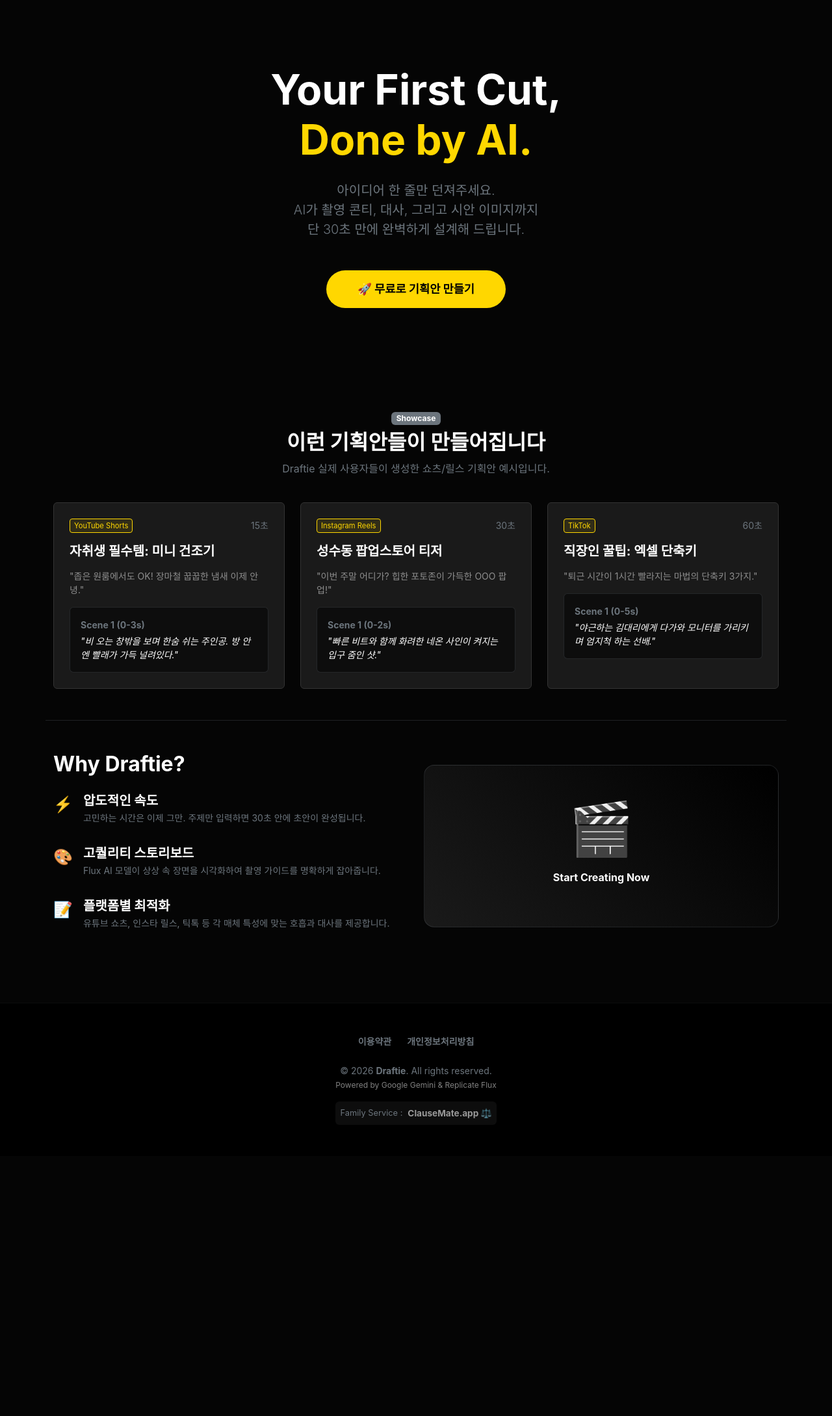
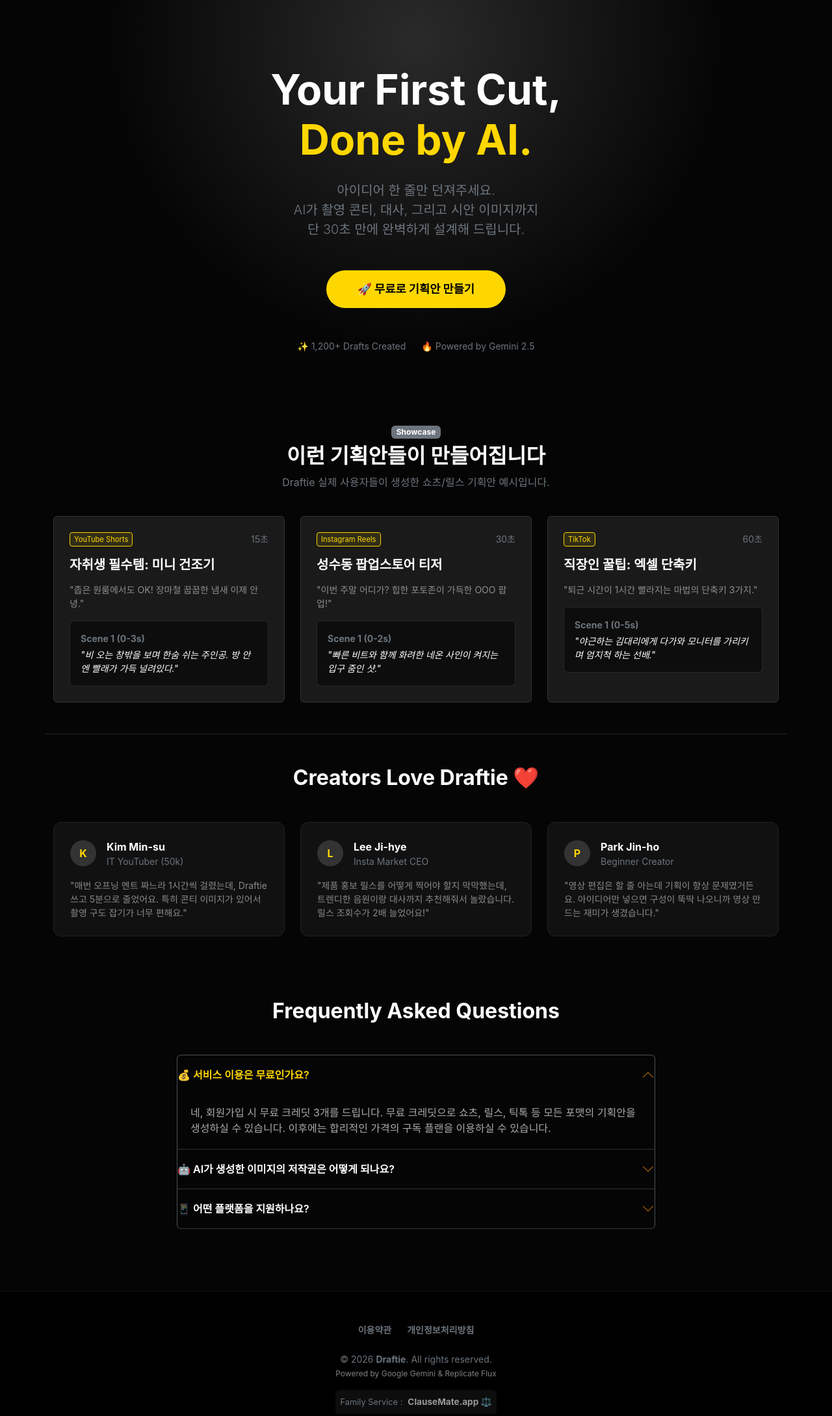
Before and after one commit to kennethahnnnn-crypto/ai-video-planner, a Flask app: page / in a window 1280 px wide. Shown: the part 84-2263 px from the top of the page at 65% size. Before the commit the page ends 1805 px from the top, so only its background shows below. Run offline with Flask 3, Linux system fonts and the light colour scheme.

Commit message:
Landing Page Upgrade with FAQ and Testimonials

```diff
--- a/templates/landing.html
+++ b/templates/landing.html
@@ -4,48 +4,52 @@
     <meta charset="UTF-8">
     <meta name="viewport" content="width=device-width, initial-scale=1.0">
     <title>Draftie - AI Video Planner</title>
-    <script async src="https://pagead2.googlesyndication.com/pagead/js/adsbygoogle.js?client=ca-pub-3927341977483516"
-     crossorigin="anonymous"></script>
+
     <meta name="description" content="유튜브 쇼츠, 릴스, 틱톡 영상 기획을 30초 만에 끝내세요. AI가 시나리오부터 스토리보드 이미지까지 자동으로 생성해 줍니다.">
-    <meta name="keywords" content="AI영상기획, 유튜브쇼츠, 스토리보드, 콘티작가, 릴스기획, Draftie">
+    <link rel="icon" type="image/svg+xml" href="{{ url_for('static', filename='favicon.svg') }}">
+    <link href="https://cdn.jsdelivr.net/npm/bootstrap@5.3.0/dist/css/bootstrap.min.css" rel="stylesheet">
 
-    <link rel="icon" type="image/svg+xml" href="{{ url_for('static', filename='favicon.svg') }}">
-
-    <link href="https://cdn.jsdelivr.net/npm/bootstrap@5.3.0/dist/css/bootstrap.min.css" rel="stylesheet">
     <style>
         :root { --draftie-yellow: #FFD700; --bg-black: #050505; }
         body { background-color: var(--bg-black); color: #ffffff; font-family: -apple-system, BlinkMacSystemFont, "Segoe UI", Roboto, "Helvetica Neue", Arial, sans-serif; }
-        .hero-section { padding: 100px 0 60px; }
+
+        .hero-section { padding: 100px 0 60px; background: radial-gradient(circle at 50% 10%, #2a2a2a 0%, #050505 60%); }
         .feature-card { background: #1a1a1a; border: 1px solid #333; transition: transform 0.3s; }
         .feature-card:hover { transform: translateY(-5px); border-color: var(--draftie-yellow); }
         .example-badge { font-size: 0.7rem; background: rgba(255, 215, 0, 0.1); color: var(--draftie-yellow); border: 1px solid var(--draftie-yellow); padding: 2px 6px; border-radius: 4px; }
+
+        /* 리뷰 카드 스타일 */
+        .review-card { background-color: #111; border: 1px solid #222; padding: 25px; border-radius: 12px; height: 100%; }
+        .review-avatar { width: 40px; height: 40px; background-color: #333; border-radius: 50%; display: flex; align-items: center; justify-content: center; font-weight: bold; color: var(--draftie-yellow); }
+
+        /* FAQ 아코디언 커스텀 */
+        .accordion-item { background-color: transparent; border-bottom: 1px solid #333; }
+        .accordion-button { background-color: transparent; color: #fff; box-shadow: none; font-weight: 600; padding: 20px 0; }
+        .accordion-button:not(.collapsed) { background-color: transparent; color: var(--draftie-yellow); box-shadow: none; }
+        .accordion-button::after { filter: invert(1); }
+        .accordion-body { color: #aaa; padding-bottom: 20px; }
+
+        .hover-white:hover { color: #fff !important; }
     </style>
 </head>
 <body class="d-flex flex-col min-vh-100 flex-column">
 
     <nav class="navbar navbar-dark py-3" style="background-color: transparent;">
         <div class="container d-flex justify-content-between align-items-center">
-
             <div class="d-flex align-items-center gap-4">
                 <a class="navbar-brand fw-bold fs-3" href="/">Draftie.</a>
-
                 <div class="d-none d-md-flex gap-3">
                     <a href="/gallery" class="text-secondary text-decoration-none small hover-white fw-bold">⚡️ 갤러리</a>
                     <a href="/guide/shorts" class="text-secondary text-decoration-none small hover-white">쇼츠 가이드</a>
                     <a href="/guide/reels" class="text-secondary text-decoration-none small hover-white">릴스 꿀팁</a>
                 </div>
             </div>
-
             <div>
                 <a href="/login" class="btn btn-outline-light btn-sm rounded-pill px-4 me-2">로그인</a>
                 <a href="/signup" class="btn btn-primary btn-sm rounded-pill px-4 fw-bold" style="background-color: var(--draftie-yellow); border: none; color: #000;">시작하기</a>
             </div>
         </div>
     </nav>
-
-    <style>
-        .hover-white:hover { color: #fff !important; }
-    </style>
 
     <section class="hero-section text-center container">
         <h1 class="display-3 fw-bold mb-4">
@@ -62,6 +66,10 @@
                 🚀 무료로 기획안 만들기
             </a>
         </div>
+        <div class="d-flex justify-content-center gap-4 text-secondary small">
+            <span>✨ 1,200+ Drafts Created</span>
+            <span>🔥 Powered by Gemini 2.5</span>
+        </div>
     </section>
 
     <section class="container py-5">
@@ -72,7 +80,6 @@
                 <p class="text-secondary">Draftie 실제 사용자들이 생성한 쇼츠/릴스 기획안 예시입니다.</p>
             </div>
         </div>
-
         <div class="row g-4">
             <div class="col-md-4">
                 <div class="card feature-card h-100 text-white">
@@ -82,9 +89,7 @@
                             <small class="text-secondary">15초</small>
                         </div>
                         <h5 class="card-title fw-bold mb-3">자취생 필수템: 미니 건조기</h5>
-                        <p class="card-text small text-white-50 mb-3">
-                            "좁은 원룸에서도 OK! 장마철 꿉꿉한 냄새 이제 안녕."
-                        </p>
+                        <p class="card-text small text-white-50 mb-3">"좁은 원룸에서도 OK! 장마철 꿉꿉한 냄새 이제 안녕."</p>
                         <div class="bg-black bg-opacity-50 p-3 rounded border border-secondary border-opacity-25">
                             <p class="mb-1 small text-secondary fw-bold">Scene 1 (0-3s)</p>
                             <p class="mb-0 small text-white fst-italic">"비 오는 창밖을 보며 한숨 쉬는 주인공. 방 안엔 빨래가 가득 널려있다."</p>
@@ -92,7 +97,6 @@
                     </div>
                 </div>
             </div>
-
             <div class="col-md-4">
                 <div class="card feature-card h-100 text-white">
                     <div class="card-body p-4">
@@ -101,9 +105,7 @@
                             <small class="text-secondary">30초</small>
                         </div>
                         <h5 class="card-title fw-bold mb-3">성수동 팝업스토어 티저</h5>
-                        <p class="card-text small text-white-50 mb-3">
-                            "이번 주말 어디가? 힙한 포토존이 가득한 OOO 팝업!"
-                        </p>
+                        <p class="card-text small text-white-50 mb-3">"이번 주말 어디가? 힙한 포토존이 가득한 OOO 팝업!"</p>
                         <div class="bg-black bg-opacity-50 p-3 rounded border border-secondary border-opacity-25">
                             <p class="mb-1 small text-secondary fw-bold">Scene 1 (0-2s)</p>
                             <p class="mb-0 small text-white fst-italic">"빠른 비트와 함께 화려한 네온 사인이 켜지는 입구 줌인 샷."</p>
@@ -111,7 +113,6 @@
                     </div>
                 </div>
             </div>
-
             <div class="col-md-4">
                 <div class="card feature-card h-100 text-white">
                     <div class="card-body p-4">
@@ -120,9 +121,7 @@
                             <small class="text-secondary">60초</small>
                         </div>
                         <h5 class="card-title fw-bold mb-3">직장인 꿀팁: 엑셀 단축키</h5>
-                        <p class="card-text small text-white-50 mb-3">
-                            "퇴근 시간이 1시간 빨라지는 마법의 단축키 3가지."
-                        </p>
+                        <p class="card-text small text-white-50 mb-3">"퇴근 시간이 1시간 빨라지는 마법의 단축키 3가지."</p>
                         <div class="bg-black bg-opacity-50 p-3 rounded border border-secondary border-opacity-25">
                             <p class="mb-1 small text-secondary fw-bold">Scene 1 (0-5s)</p>
                             <p class="mb-0 small text-white fst-italic">"야근하는 김대리에게 다가와 모니터를 가리키며 엄지척 하는 선배."</p>
@@ -133,38 +132,89 @@
         </div>
     </section>
 
-    <section class="container py-5 mb-5 border-top border-secondary border-opacity-25">
-        <div class="row align-items-center">
-            <div class="col-lg-6 mb-4 mb-lg-0">
-                <h2 class="fw-bold mb-4">Why Draftie?</h2>
-                <div class="d-flex flex-column gap-3">
-                    <div class="d-flex align-items-start gap-3">
-                        <span class="fs-4">⚡️</span>
+    <section class="container py-5 border-top border-secondary border-opacity-25">
+        <h2 class="fw-bold text-center mb-5">Creators Love Draftie ❤️</h2>
+        <div class="row g-4">
+            <div class="col-md-4">
+                <div class="review-card">
+                    <div class="d-flex align-items-center gap-3 mb-3">
+                        <div class="review-avatar">K</div>
                         <div>
-                            <h5 class="fw-bold mb-1">압도적인 속도</h5>
-                            <p class="text-secondary small">고민하는 시간은 이제 그만. 주제만 입력하면 30초 안에 초안이 완성됩니다.</p>
+                            <p class="mb-0 fw-bold">Kim Min-su</p>
+                            <p class="mb-0 text-secondary small">IT YouTuber (50k)</p>
                         </div>
                     </div>
-                    <div class="d-flex align-items-start gap-3">
-                        <span class="fs-4">🎨</span>
+                    <p class="text-white-50 small mb-0">"매번 오프닝 멘트 짜느라 1시간씩 걸렸는데, Draftie 쓰고 5분으로 줄었어요. 특히 콘티 이미지가 있어서 촬영 구도 잡기가 너무 편해요."</p>
+                </div>
+            </div>
+            <div class="col-md-4">
+                <div class="review-card">
+                    <div class="d-flex align-items-center gap-3 mb-3">
+                        <div class="review-avatar">L</div>
                         <div>
-                            <h5 class="fw-bold mb-1">고퀄리티 스토리보드</h5>
-                            <p class="text-secondary small">Flux AI 모델이 상상 속 장면을 시각화하여 촬영 가이드를 명확하게 잡아줍니다.</p>
+                            <p class="mb-0 fw-bold">Lee Ji-hye</p>
+                            <p class="mb-0 text-secondary small">Insta Market CEO</p>
                         </div>
                     </div>
-                    <div class="d-flex align-items-start gap-3">
-                        <span class="fs-4">📝</span>
+                    <p class="text-white-50 small mb-0">"제품 홍보 릴스를 어떻게 찍어야 할지 막막했는데, 트렌디한 음원이랑 대사까지 추천해줘서 놀랐습니다. 릴스 조회수가 2배 늘었어요!"</p>
+                </div>
+            </div>
+            <div class="col-md-4">
+                <div class="review-card">
+                    <div class="d-flex align-items-center gap-3 mb-3">
+                        <div class="review-avatar">P</div>
                         <div>
-                            <h5 class="fw-bold mb-1">플랫폼별 최적화</h5>
-                            <p class="text-secondary small">유튜브 쇼츠, 인스타 릴스, 틱톡 등 각 매체 특성에 맞는 호흡과 대사를 제공합니다.</p>
+                            <p class="mb-0 fw-bold">Park Jin-ho</p>
+                            <p class="mb-0 text-secondary small">Beginner Creator</p>
                         </div>
                     </div>
+                    <p class="text-white-50 small mb-0">"영상 편집은 할 줄 아는데 기획이 항상 문제였거든요. 아이디어만 넣으면 구성이 뚝딱 나오니까 영상 만드는 재미가 생겼습니다."</p>
                 </div>
             </div>
-            <div class="col-lg-6 text-center">
-                <div class="p-5 rounded-4 border border-secondary border-opacity-25" style="background: linear-gradient(45deg, #1a1a1a, #000);">
-                    <p class="display-1 mb-0">🎬</p>
-                    <p class="mt-3 fw-bold text-white">Start Creating Now</p>
+        </div>
+    </section>
+
+    <section class="container py-5 mb-5">
+        <h2 class="fw-bold text-center mb-5">Frequently Asked Questions</h2>
+        <div class="row justify-content-center">
+            <div class="col-lg-8">
+                <div class="accordion" id="faqAccordion">
+                    <div class="accordion-item">
+                        <h2 class="accordion-header">
+                            <button class="accordion-button" type="button" data-bs-toggle="collapse" data-bs-target="#faq1">
+                                💰 서비스 이용은 무료인가요?
+                            </button>
+                        </h2>
+                        <div id="faq1" class="accordion-collapse collapse show" data-bs-parent="#faqAccordion">
+                            <div class="accordion-body">
+                                네, 회원가입 시 무료 크레딧 3개를 드립니다. 무료 크레딧으로 쇼츠, 릴스, 틱톡 등 모든 포맷의 기획안을 생성하실 수 있습니다. 이후에는 합리적인 가격의 구독 플랜을 이용하실 수 있습니다.
+                            </div>
+                        </div>
+                    </div>
+                    <div class="accordion-item">
+                        <h2 class="accordion-header">
+                            <button class="accordion-button collapsed" type="button" data-bs-toggle="collapse" data-bs-target="#faq2">
+                                🤖 AI가 생성한 이미지의 저작권은 어떻게 되나요?
+                            </button>
+                        </h2>
+                        <div id="faq2" class="accordion-collapse collapse" data-bs-parent="#faqAccordion">
+                            <div class="accordion-body">
+                                Draftie에서 생성된 모든 시나리오와 스토리보드 이미지의 상업적 이용 권한은 사용자에게 있습니다. 유튜브 수익 창출이나 광고 영상 제작에 자유롭게 활용하셔도 됩니다.
+                            </div>
+                        </div>
+                    </div>
+                    <div class="accordion-item">
+                        <h2 class="accordion-header">
+                            <button class="accordion-button collapsed" type="button" data-bs-toggle="collapse" data-bs-target="#faq3">
+                                📱 어떤 플랫폼을 지원하나요?
+                            </button>
+                        </h2>
+                        <div id="faq3" class="accordion-collapse collapse" data-bs-parent="#faqAccordion">
+                            <div class="accordion-body">
+                                현재 YouTube Shorts(60초 이내), Instagram Reels, TikTok 숏폼 형식을 완벽하게 지원합니다. 각 플랫폼의 알고리즘 특성에 맞춰 호흡과 컷 전환 속도를 다르게 설계해 드립니다.
+                            </div>
+                        </div>
+                    </div>
                 </div>
             </div>
         </div>
@@ -172,31 +222,29 @@
 
     <footer class="text-center py-5 border-top border-secondary border-opacity-10 mt-auto" style="background-color: #000;">
         <div class="container">
-
             <div class="mb-4 d-flex justify-content-center gap-4">
                 <a href="/terms" class="text-decoration-none text-secondary small fw-bold footer-link">이용약관</a>
                 <a href="/privacy" class="text-decoration-none text-secondary small fw-bold footer-link">개인정보처리방침</a>
             </div>
-
             <p class="text-secondary small mb-3">
                 &copy; 2026 <b>Draftie</b>. All rights reserved.<br>
                 <span class="text-white-50" style="font-size: 0.75rem;">Powered by Google Gemini & Replicate Flux</span>
             </p>
-
             <div class="d-flex justify-content-center align-items-center gap-2 p-2 rounded" style="background-color: rgba(255,255,255,0.05); display: inline-flex !important; width: fit-content; margin: 0 auto;">
                 <span class="text-secondary" style="font-size: 0.8rem;">Family Service :</span>
                 <a href="https://clausemate.app" target="_blank" class="text-decoration-none fw-bold" style="color: #999; font-size: 0.85rem; transition: color 0.2s;">
                     ClauseMate.app ⚖️
                 </a>
             </div>
-
         </div>
-
         <style>
             .footer-link { transition: color 0.2s; }
             .footer-link:hover { color: #fff !important; text-decoration: underline !important; }
+            footer a:hover { color: var(--draftie-yellow) !important; }
         </style>
     </footer>
 
+    <script src="https://cdn.jsdelivr.net/npm/bootstrap@5.3.0/dist/js/bootstrap.bundle.min.js"></script>
+
 </body>
 </html>
```
